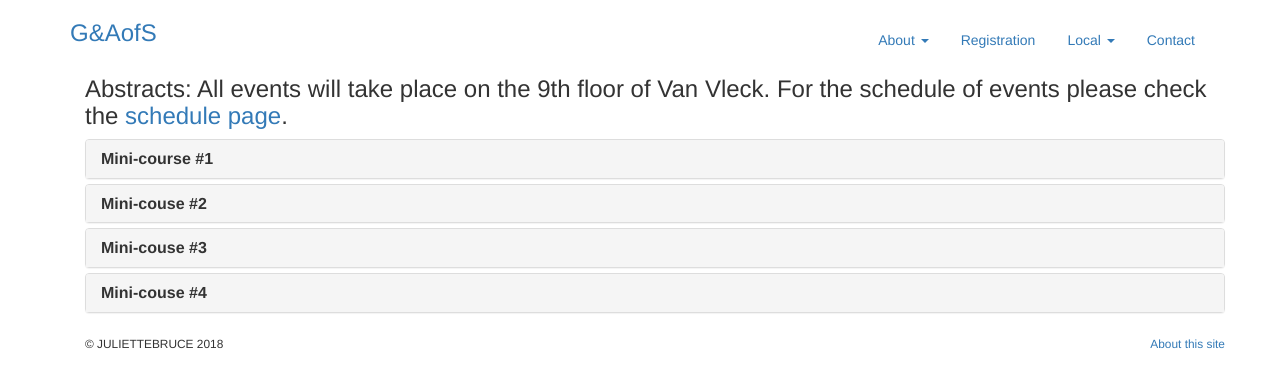
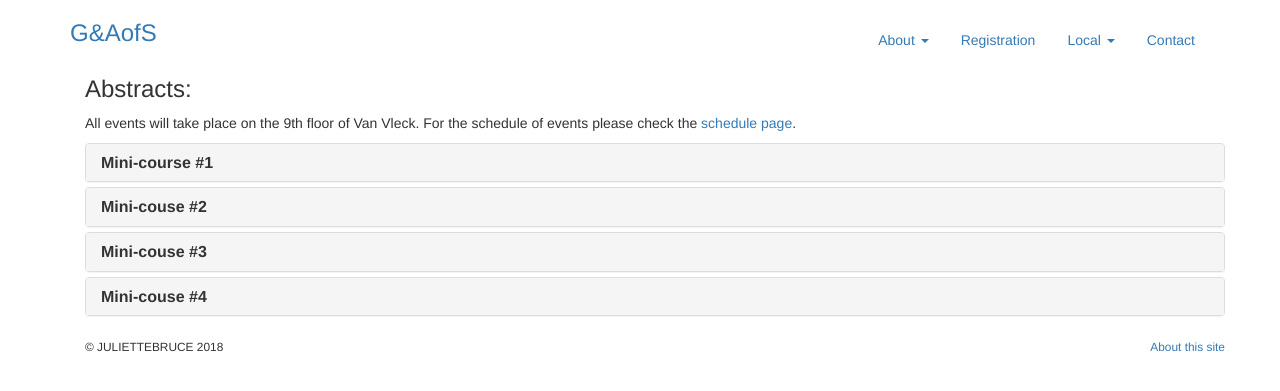
Before and after one commit to julietteBruce/geometry-arithmetic-surfaces, a Jekyll site: the page built from abstracts/index.html, in a window 1280 px wide. Shown: the top 391 px of the page. Built offline with Jekyll 4.4.1, drawn with Linux system fonts in a browser that asks for light colours; nearby versions of some CDN libraries; library files that are not in the unit come from our copies.

Commit message:
Fixed 1st paragraph of Abstracts page

```diff
--- a/abstracts/index.html
+++ b/abstracts/index.html
@@ -5,7 +5,7 @@ research: active
 description: G&AoS
 ---
 <div class="container">
-<h3> Abstracts: All events will take place on the 9th floor of Van Vleck. For the schedule of events please check the <a href="https://juliettebruce.github.io/geometry-arithmetic-surfaces/schedule">schedule page</a>.</h3>
+<h3> Abstracts:</h3>  <p>All events will take place on the 9th floor of Van Vleck. For the schedule of events please check the <a href="https://juliettebruce.github.io/geometry-arithmetic-surfaces/schedule">schedule page</a>.</p>
 
 <div class="panel-group" id="accordion">
   <div class="panel panel-default">
```
